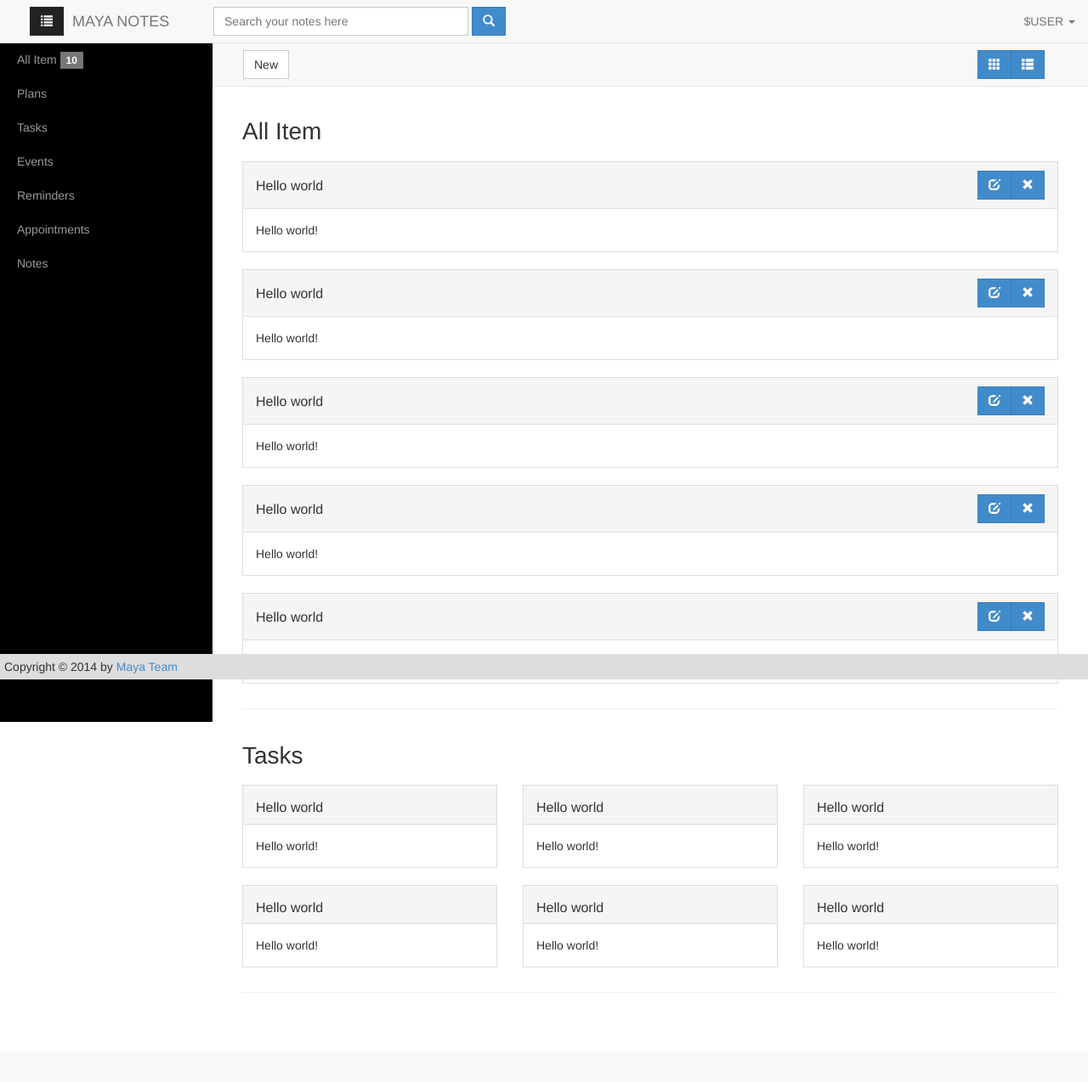
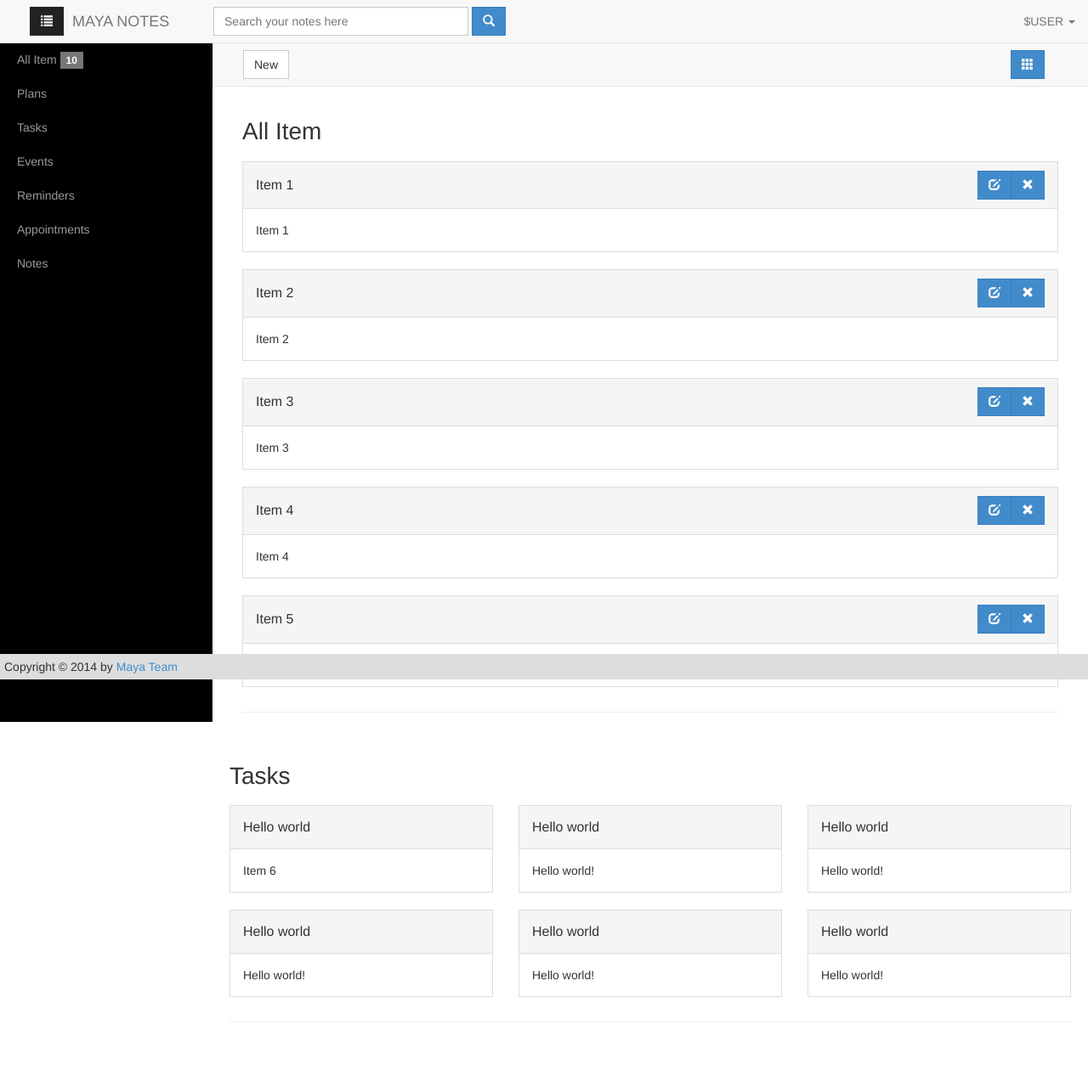
Before and after one commit to ansidev/maya-notes-web, a PHP site: page /html/user.html in a window 1280 px wide. Shown: the whole page at 85% size. Before the commit the page ends 1139 px from the top, so only its background shows below. Run offline with PHP 8.4, Linux system fonts and the light colour scheme.

Commit message:
Switch between ListView and GridView, Editable Content

```diff
--- a/html/bootstrap/css/maya-notes.css
+++ b/html/bootstrap/css/maya-notes.css
@@ -53,15 +53,23 @@ a.menu:after,
 .panel-heading {
     overflow: hidden;
 }
-.panel-title {
-    padding-top: 7px;
-}
-/*
-.btn-group {
-    position: relative;
-    top: -5px;
-}*/
-
 .total {
     display: inline;
 }
+.note-title {
+    height: 100%;
+}
+.panel-body {
+    min-height: 45px;
+}
+.panel-body:active {
+    border: 0;
+}
+.panel-title {
+    padding: 6px 0;
+    width: calc(100% - 95px);
+    /*
+    max-height: 34px;
+    overflow: hidden;
+*/
+}
--- a/html/user.html
+++ b/html/user.html
@@ -44,8 +44,10 @@
                 </button>
             </form>
             <ul class="text-uppercase nav navbar-nav navbar-right">
-                <!--                <li class="active"><a href="#">$home</a>-->
+                <!--
+                <li class="active"><a href="#">$home</a>
                 </li>
+-->
                 <li class="dropdown">
                     <a data-toggle="dropdown" class="dropdown-toggle" href="#">
 				$user <span class="caret"></span>
@@ -99,12 +101,9 @@
             <div class="navbar-btn pull-left">
                 <button class="btn btn-default">New</button>
             </div>
-            <div class="navbar-btn btn-group pull-right">
-                <button type="button" class="btn btn-primary" data-toggle="modal" data-target="#sign-up-popup">
+            <div id="view-control" class="navbar-btn pull-right">
+                <button type="button" class="btn btn-primary listview">
                     <span class="glyphicon glyphicon-th"></span>
-                </button>
-                <button type="button" class="btn btn-primary" data-toggle="modal" data-target="#sign-in-popup">
-                    <span class="glyphicon glyphicon-th-list"></span>
                 </button>
             </div>
         </div>
@@ -115,158 +114,168 @@
                 <div id="all" class="page-header">
                     <h1>All Item</h1>
                     <div class="row">
-                        <div class="col-md-12">
-                            <div class="panel panel-default">
-                                <div class="panel-heading">
-                                    <div class="panel-title pull-left">
-                                        Hello world
+                        <div class="col-md-12 ">
+                            <div class="panel panel-default ">
+                                <div class="panel-heading ">
+                                    <div class="panel-title pull-left" contenteditable="true">
+                                        Item 1
                                     </div>
-                                    <div class="btn-group pull-right">
-                                        <button type="button" class="btn btn-primary" data-toggle="modal" data-target="#sign-up-popup">
-                                            <span class="glyphicon glyphicon-edit"></span>
+                                    <div class="panel-button btn-group pull-right ">
+                                        <button type="button " class="btn btn-primary " data-toggle="modal " data-target="#sign-up-popup ">
+                                            <span class="glyphicon glyphicon-edit "></span>
                                         </button>
-                                        <button type="button" class="btn btn-primary" data-toggle="modal" data-target="#sign-in-popup">
-                                            <span class="glyphicon glyphicon-remove"></span>
+                                        <button type="button " class="btn btn-primary " data-toggle="modal " data-target="#sign-in-popup ">
+                                            <span class="glyphicon glyphicon-remove "></span>
                                         </button>
                                     </div>
-                                    <div class="clearfix"></div>
                                 </div>
-                                <div class="panel-body">
-                                    Hello world!
+                                <div class="panel-body" contenteditable="true">
+                                    Item 1
                                 </div>
                             </div>
-                            <div class="panel panel-default">
-                                <div class="panel-heading">
-                                    <div class="panel-title pull-left">
-                                        Hello world
                         </div>
-                                    <div class="btn-group pull-right">
-                                        <button type="button" class="btn btn-primary" data-toggle="modal" data-target="#sign-up-popup">
-                                            <span class="glyphicon glyphicon-edit"></span>
+                        <div class="col-md-12 ">
+                            <div class="panel panel-default ">
+                                <div class="panel-heading ">
+                                    <div class="panel-title pull-left" contenteditable="true">
+                                        Item 2
+                                    </div>
+                                    <div class="panel-button btn-group pull-right ">
+                                        <button type="button " class="btn btn-primary " data-toggle="modal " data-target="#sign-up-popup ">
+                                            <span class="glyphicon glyphicon-edit "></span>
                                         </button>
-                                        <button type="button" class="btn btn-primary" data-toggle="modal" data-target="#sign-in-popup">
-                                            <span class="glyphicon glyphicon-remove"></span>
+                                        <button type="button " class="btn btn-primary " data-toggle="modal " data-target="#sign-in-popup ">
+                                            <span class="glyphicon glyphicon-remove "></span>
                                         </button>
                                     </div>
-                                    <div class="clearfix"></div>
+                                    <div class="clearfix "></div>
                                 </div>
-                                <div class="panel-body">
-                                    Hello world!
+                                <div class="panel-body" contenteditable="true">
+                                    Item 2
                                 </div>
                             </div>
-                            <div class="panel panel-default">
-                                <div class="panel-heading">
-                                    <div class="panel-title pull-left">
-                                        Hello world
                         </div>
-                                    <div class="btn-group pull-right">
-                                        <button type="button" class="btn btn-primary" data-toggle="modal" data-target="#sign-up-popup">
-                                            <span class="glyphicon glyphicon-edit"></span>
+                        <div class="col-md-12 ">
+                            <div class="panel panel-default ">
+                                <div class="panel-heading ">
+                                    <div class="panel-title pull-left ">
+                                        Item 3
+                                    </div>
+                                    <div class="btn-group pull-right ">
+                                        <button type="button " class="btn btn-primary " data-toggle="modal " data-target="#sign-up-popup ">
+                                            <span class="glyphicon glyphicon-edit "></span>
                                         </button>
-                                        <button type="button" class="btn btn-primary" data-toggle="modal" data-target="#sign-in-popup">
-                                            <span class="glyphicon glyphicon-remove"></span>
+                                        <button type="button " class="btn btn-primary " data-toggle="modal " data-target="#sign-in-popup ">
+                                            <span class="glyphicon glyphicon-remove "></span>
                                         </button>
                                     </div>
-                                    <div class="clearfix"></div>
+                                    <div class="clearfix "></div>
                                 </div>
-                                <div class="panel-body">
-                                    Hello world!
+                                <div class="panel-body ">
+                                    Item 3
                                 </div>
                             </div>
-                            <div class="panel panel-default">
-                                <div class="panel-heading">
-                                    <div class="panel-title pull-left">
-                                        Hello world
                         </div>
-                                    <div class="btn-group pull-right">
-                                        <button type="button" class="btn btn-primary" data-toggle="modal" data-target="#sign-up-popup">
-                                            <span class="glyphicon glyphicon-edit"></span>
+                    </div>
+                    <div class="row ">
+                        <div class="col-md-12 ">
+                            <div class="panel panel-default ">
+                                <div class="panel-heading ">
+                                    <div class="panel-title pull-left ">
+                                        Item 4
+                                    </div>
+                                    <div class="btn-group pull-right ">
+                                        <button type="button " class="btn btn-primary " data-toggle="modal " data-target="#sign-up-popup ">
+                                            <span class="glyphicon glyphicon-edit "></span>
                                         </button>
-                                        <button type="button" class="btn btn-primary" data-toggle="modal" data-target="#sign-in-popup">
-                                            <span class="glyphicon glyphicon-remove"></span>
+                                        <button type="button " class="btn btn-primary " data-toggle="modal " data-target="#sign-in-popup ">
+                                            <span class="glyphicon glyphicon-remove "></span>
                                         </button>
                                     </div>
-                                    <div class="clearfix"></div>
+                                    <div class="clearfix "></div>
                                 </div>
-                                <div class="panel-body">
-                                    Hello world!
+                                <div class="panel-body ">
+                                    Item 4
                                 </div>
                             </div>
-                            <div class="panel panel-default">
-                                <div class="panel-heading">
-                                    <div class="panel-title pull-left">
-                                        Hello world
                         </div>
-                                    <div class="btn-group pull-right">
-                                        <button type="button" class="btn btn-primary" data-toggle="modal" data-target="#sign-up-popup">
-                                            <span class="glyphicon glyphicon-edit"></span>
+                        <div class="col-md-12 ">
+                            <div class="panel panel-default ">
+                                <div class="panel-heading ">
+                                    <div class="panel-title pull-left ">
+                                        Item 5
+                                    </div>
+                                    <div class="btn-group pull-right ">
+                                        <button type="button " class="btn btn-primary " data-toggle="modal " data-target="#sign-up-popup ">
+                                            <span class="glyphicon glyphicon-edit "></span>
                                         </button>
-                                        <button type="button" class="btn btn-primary" data-toggle="modal" data-target="#sign-in-popup">
-                                            <span class="glyphicon glyphicon-remove"></span>
+                                        <button type="button " class="btn btn-primary " data-toggle="modal " data-target="#sign-in-popup ">
+                                            <span class="glyphicon glyphicon-remove "></span>
                                         </button>
                                     </div>
-                                    <div class="clearfix"></div>
+                                    <div class="clearfix "></div>
                                 </div>
-                                <div class="panel-body">
-                                    Hello world!
+                                <div class="panel-body ">
+                                    Item 5
                                 </div>
                             </div>
                         </div>
                     </div>
                 </div>
-                <div id="tasks" class="page-header">
+            </div>
+            <div id="tasks " class="page-header ">
                 <h1>Tasks</h1>
-                    <div class="row">
-                        <div class="col-md-4">
-                            <div class="panel panel-default">
-                                <div class="panel-heading">
-                                    <h3 class="panel-title">Hello world</h3>
+                <div class="row ">
+                    <div class="col-md-4 ">
+                        <div class="panel panel-default ">
+                            <div class="panel-heading ">
+                                <h3 class="panel-title ">Hello world</h3>
                             </div>
-                                <div class="panel-body">
-                                    Hello world!
+                            <div class="panel-body ">
+                                Item 6
                             </div>
                         </div>
-                            <div class="panel panel-default">
-                                <div class="panel-heading">
-                                    <h3 class="panel-title">Hello world</h3>
+                        <div class="panel panel-default ">
+                            <div class="panel-heading ">
+                                <h3 class="panel-title ">Hello world</h3>
                             </div>
-                                <div class="panel-body">
+                            <div class="panel-body ">
                                 Hello world!
                             </div>
                         </div>
                     </div>
-                        <div class="col-md-4">
-                            <div class="panel panel-default">
-                                <div class="panel-heading">
-                                    <h3 class="panel-title">Hello world</h3>
+                    <div class="col-md-4 ">
+                        <div class="panel panel-default ">
+                            <div class="panel-heading ">
+                                <h3 class="panel-title ">Hello world</h3>
                             </div>
-                                <div class="panel-body">
+                            <div class="panel-body ">
                                 Hello world!
                             </div>
                         </div>
-                            <div class="panel panel-default">
-                                <div class="panel-heading">
-                                    <h3 class="panel-title">Hello world</h3>
+                        <div class="panel panel-default ">
+                            <div class="panel-heading ">
+                                <h3 class="panel-title ">Hello world</h3>
                             </div>
-                                <div class="panel-body">
+                            <div class="panel-body ">
                                 Hello world!
                             </div>
                         </div>
                     </div>
-                        <div class="col-md-4">
-                            <div class="panel panel-default">
-                                <div class="panel-heading">
-                                    <h3 class="panel-title">Hello world</h3>
+                    <div class="col-md-4 ">
+                        <div class="panel panel-default ">
+                            <div class="panel-heading ">
+                                <h3 class="panel-title ">Hello world</h3>
                             </div>
-                                <div class="panel-body">
+                            <div class="panel-body ">
                                 Hello world!
                             </div>
                         </div>
-                            <div class="panel panel-default">
-                                <div class="panel-heading">
-                                    <h3 class="panel-title">Hello world</h3>
+                        <div class="panel panel-default ">
+                            <div class="panel-heading ">
+                                <h3 class="panel-title ">Hello world</h3>
                             </div>
-                                <div class="panel-body">
+                            <div class="panel-body ">
                                 Hello world!
                             </div>
                         </div>
@@ -276,25 +285,44 @@
         </div>
     </div>
     <!-- /#page-content-wrapper -->
-    </div>
-    <footer class="navbar-fixed-bottom">
-        Copyright &copy; 2014 by <a href="https://github.com/Maya-Team" target="_blank">Maya Team</a>
+    <footer class="navbar-fixed-bottom ">
+        Copyright &copy; 2014 by <a href="https://github.com/Maya-Team " target="_blank">Maya Team</a>
     </footer>
-    <script>
+    <script type="text/javascript">
+        $(document).ready(function() {
+            var elem = $('.row > div');
+            $('#view-control > button').on('click', function(e) {
+                if ($(this).hasClass('gridview')) {
+                    $(this).removeClass('gridview').addClass('listview');
+                    $(this).children('span').removeClass('glyphicon-th-list').addClass('glyphicon-th');
+                    elem.fadeOut(100, function() {
+                        elem.removeClass('col-md-4').addClass('col-md-12');
+                        elem.fadeIn(100);
+                    });
+                } else if ($(this).hasClass('listview')) {
+                    $(this).removeClass('listview').addClass('gridview');
+                    $(this).children('span').removeClass('glyphicon-th').addClass('glyphicon-th-list');
+                    elem.fadeOut(100, function() {
+                        elem.removeClass('col-md-12').addClass('col-md-4');
+                        elem.fadeIn(100);
+                    });
+                }
+            });
+
             $("#menu-toggle").click(function(e) {
                 e.preventDefault();
-            $("#wrapper").toggleClass("toggled");
-            $("#menu-toggle").toggleClass("toggled");
-            $("#toolbar").toggleClass("toggled");
+                $("#wrapper").toggleClass("toggled ");
+                $("#menu-toggle ").toggleClass("toggled ");
+                $("#toolbar ").toggleClass("toggled ");
+            });
+
+            //            $('.panel-title').click(function(e) {
+            //                $(this).css({
+            //                    'max-height': ''
+            //                });
+            //            });
         });
     </script>
-    <!--
-<script type="text/javascript">
-    $(document).ready(function() {
-        $('.dropdown-toggle').dropdown();
-    });
-</script>
--->
 </body>
 
 </html>
```
Lines whose indentation alone changed are shown as unchanged.
